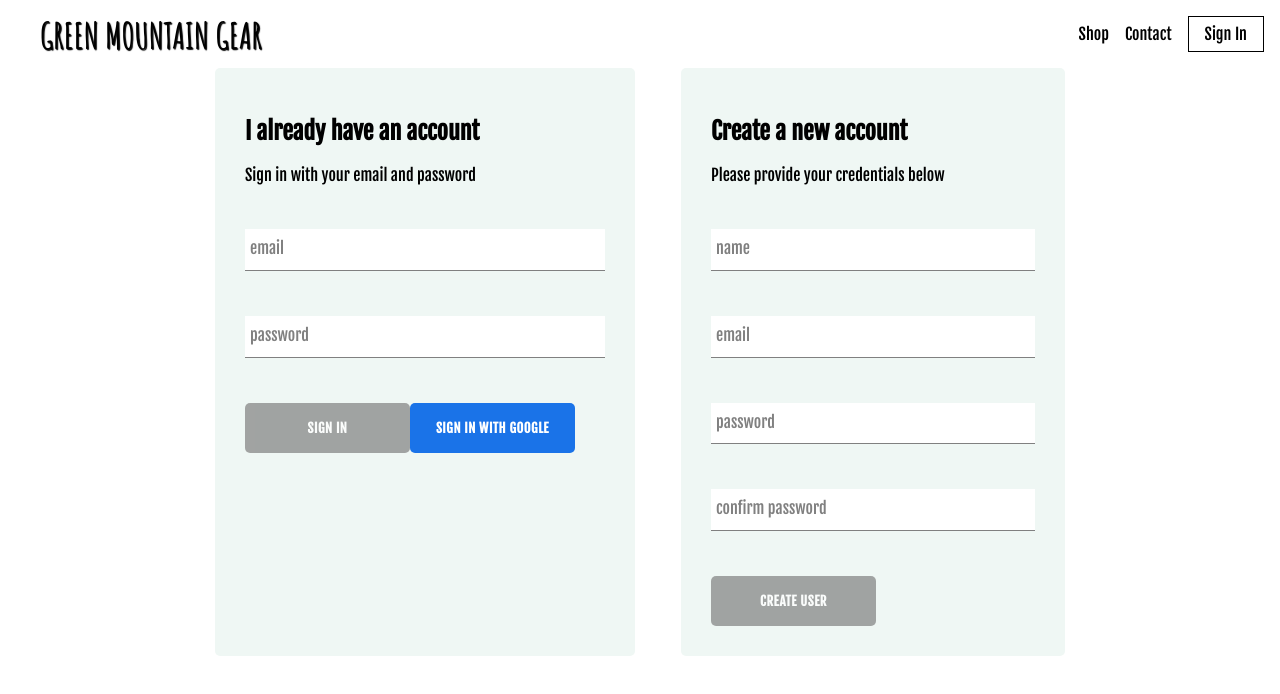
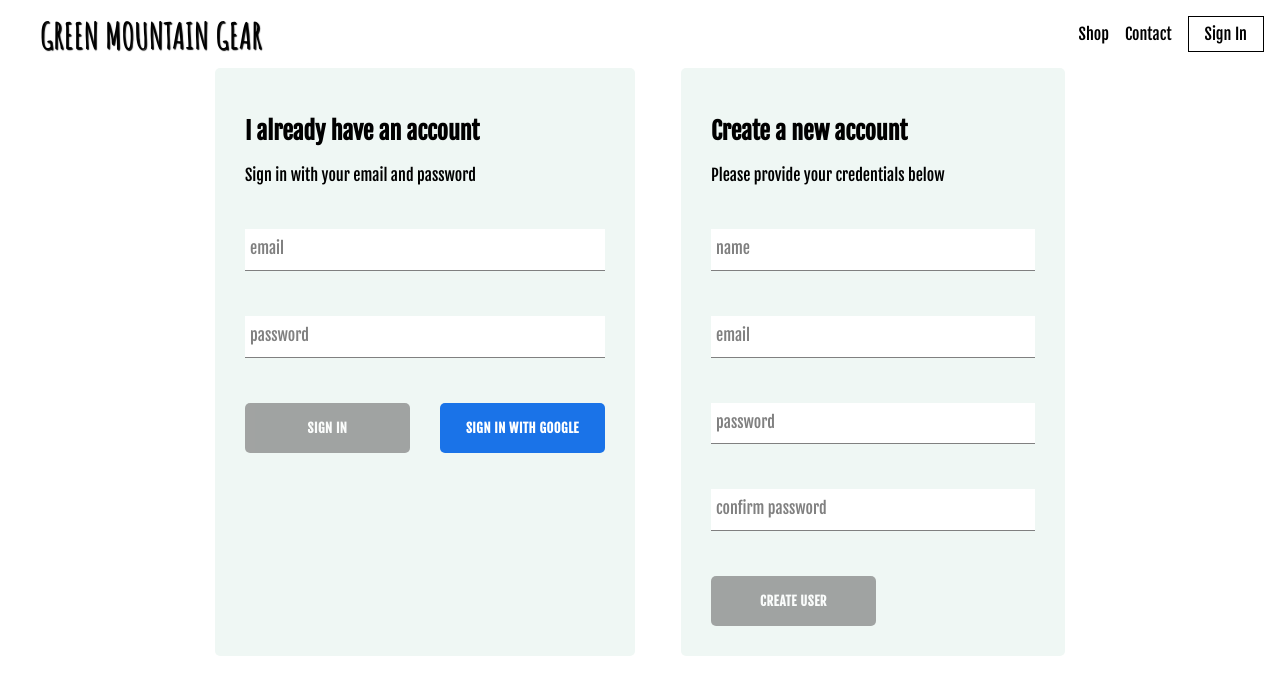
Before and after one commit to dillonkmcquade/e-commerce-clone, a React (Create React App) app in the folder client/: page /signin in a window 1280 px wide. Shown: the top 694 px of the page. Built offline with nearby package versions, Linux system fonts and the light colour scheme; no server answers.

Commit message:
update signin component and added comments

```diff
--- a/client/public/index.html
+++ b/client/public/index.html
@@ -5,10 +5,7 @@
     <link rel="icon" href="%PUBLIC_URL%/favicon.ico" />
     <meta name="viewport" content="width=device-width, initial-scale=1" />
     <meta name="theme-color" content="#000000" />
-    <meta
-      name="description"
-      content="Web site created using create-react-app"
-    />
+    <meta name="Green Mountain Gear" content="Green Mountain Gear" />
     <link
       href="https://fonts.googleapis.com/css?family=Fjalla+One&display=swap"
       rel="stylesheet"
--- a/client/src/App.js
+++ b/client/src/App.js
@@ -17,6 +17,7 @@ class App extends React.Component {
 
   unsubscribeFromAuth = null;
 
+  /* FIREBASE CODE -- checks if current user is in database and sets currentUser state accordingly */
   componentDidMount() {
     this.unsubscribeFromAuth = auth.onAuthStateChanged(async userAuth => {
       if (userAuth) {
@@ -44,6 +45,7 @@ class App extends React.Component {
   render() {
     return (
       <div className="app">
+        {/* NAVIGATION BAR AND BODY ROUTING BELOW */}
         <Navigation className="nav" currentUser={this.state.currentUser} />
         <Switch>
           <Route exact path="/" component={HomePage} />
--- a/client/src/components/signin/signin.styles.scss
+++ b/client/src/components/signin/signin.styles.scss
@@ -5,12 +5,11 @@
   padding: 30px 30px 30px;
   background-color: rgb(239, 247, 244);
   border-radius: 5px;
-
   .title {
     margin: 10px 0;
   }
 }
-
 .button {
-
+  display: flex;
+  justify-content: space-between;
 }
```
